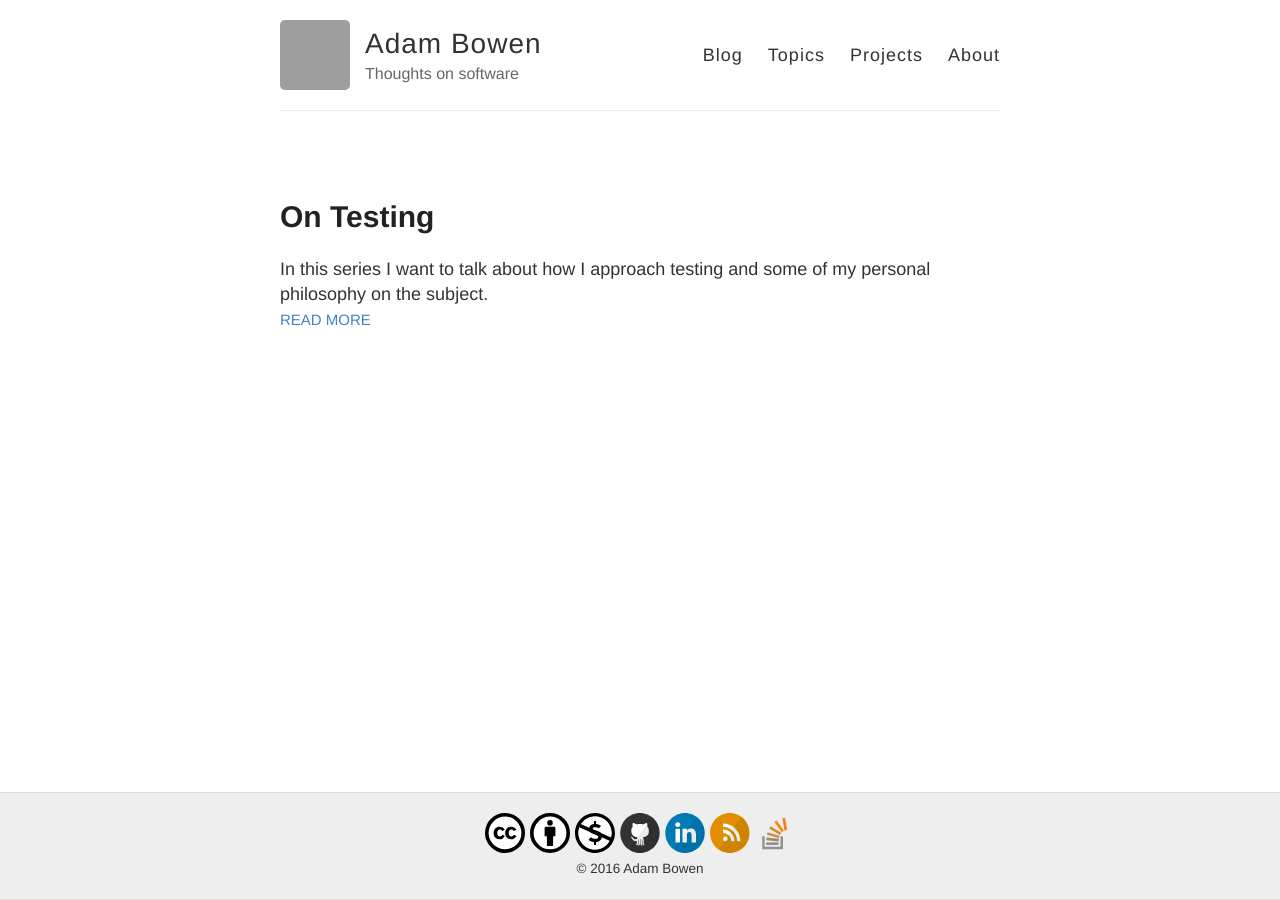
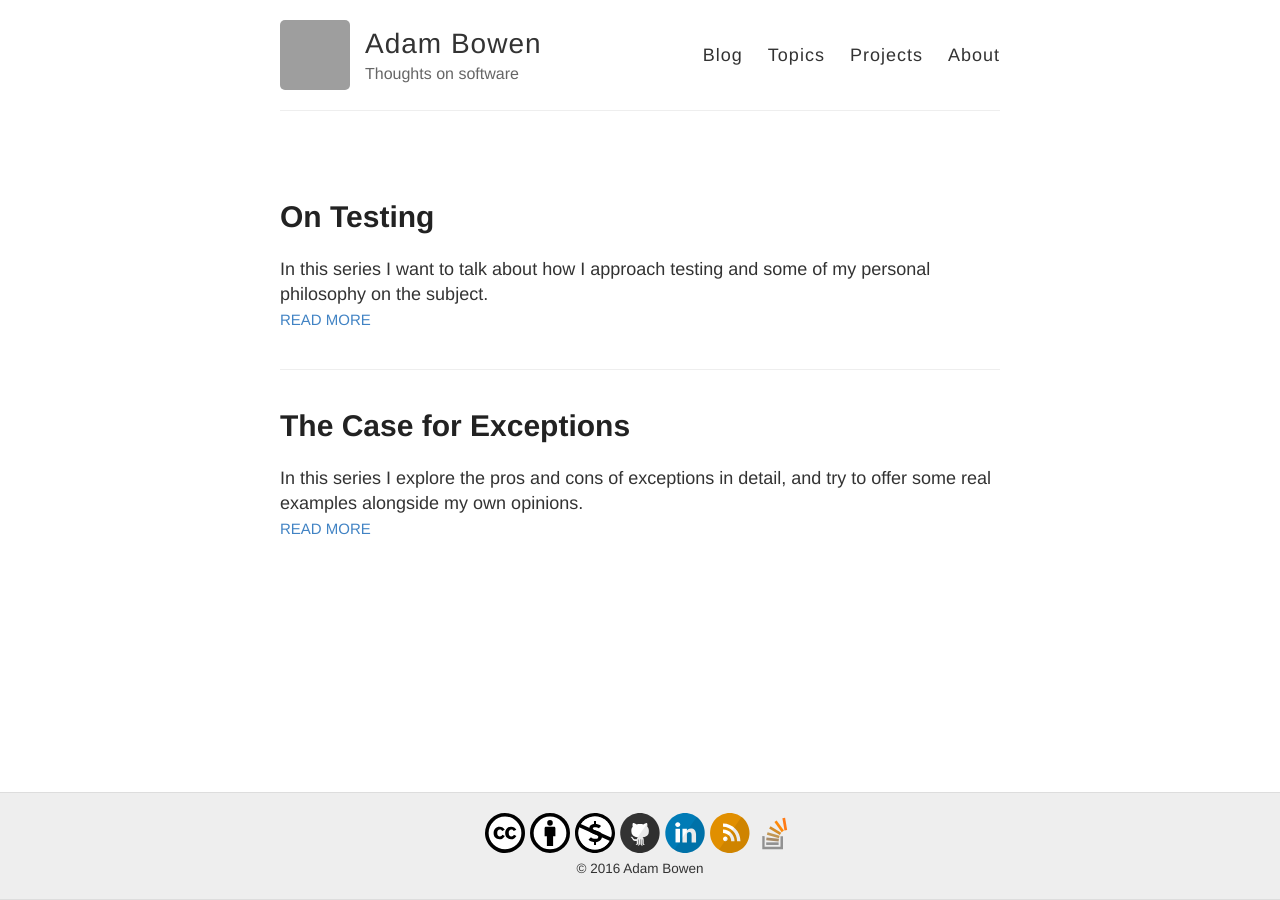
Before and after one commit to adambowen/adambowen.github.io, a Jekyll site: the page built from topics.html, in a window 1280 px wide. Built offline with Jekyll 4.4.1, drawn with Linux system fonts in a browser that asks for light colours; grey boxes are pictures that could not be loaded.

Commit message:
post(exceptions): introduction

```diff
--- /dev/null
+++ b/_topics/The-Case-for-Exceptions.html
@@ -0,0 +1,23 @@
+---
+title: "The Case for Exceptions"
+---
+
+In this series I explore  the pros and cons of exceptions in detail,
+and try to offer some real examples alongside my own opinions.
+
+<div class="posts">
+  {% for post in site.posts reversed %}
+    {% if post.tags contains 'exceptions' %}
+      <article class="post">
+
+        <h2><a href="{{ site.baseurl }}{{ post.url }}">{{ post.title }}</a></h2>
+
+        <div class="entry">
+          {{ post.excerpt }}
+        </div>
+
+        <a href="{{ site.baseurl }}{{ post.url }}" class="read-more">Read More</a>
+      </article>
+    {% endif %}
+  {% endfor %}
+</div>
```
Also changed, not shown: _posts/2016-09-08-Exceptions-Part-1.md (added, +57 -0 lines), about.md (+6 -0 lines), images/toolbox.png (added).
